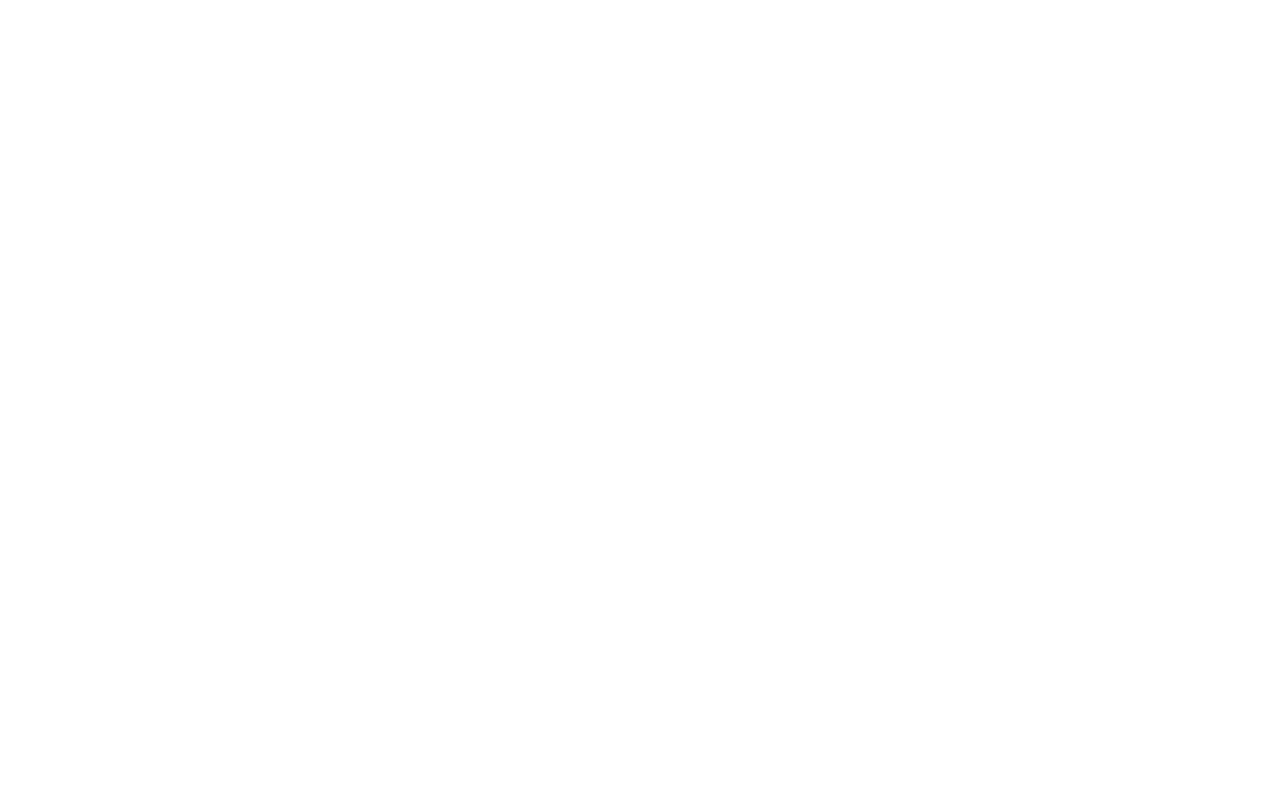
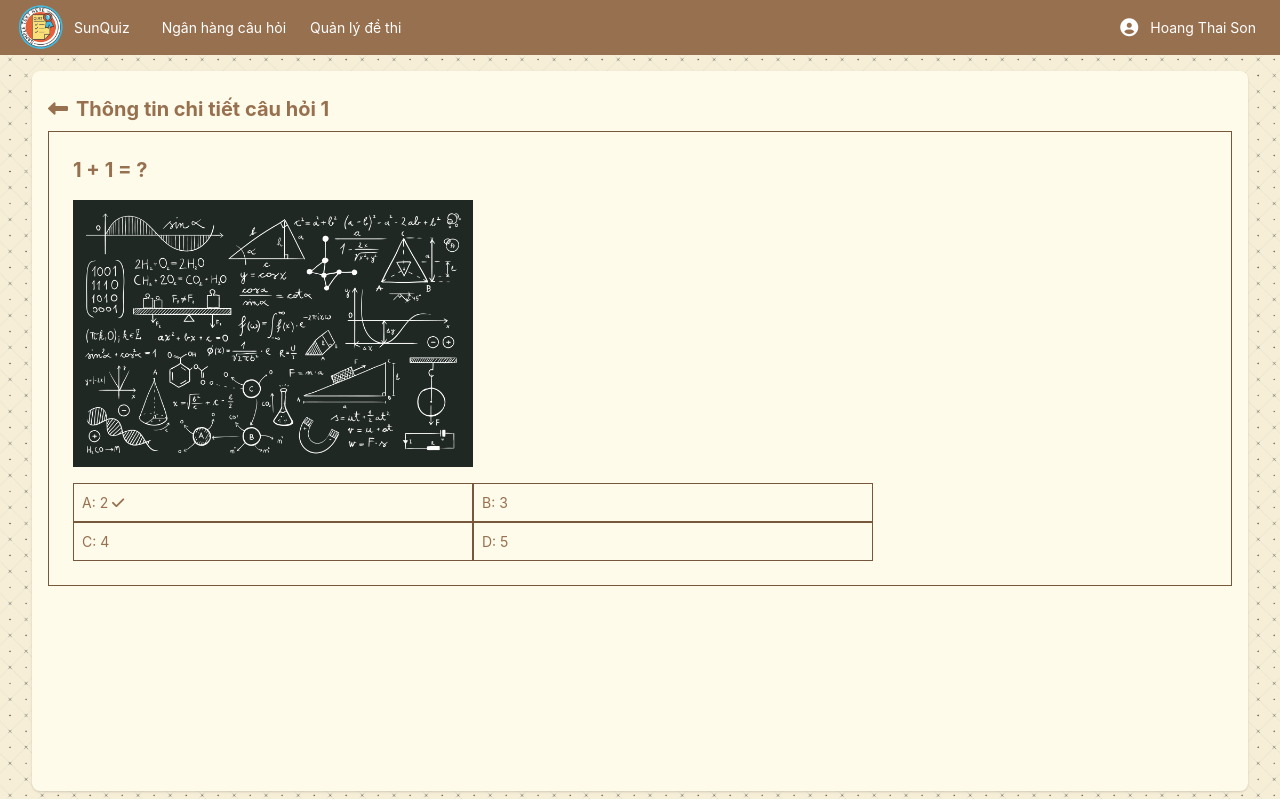
Before and after one commit to sonkun-game/sunquiz, a Nuxt app in the folder admin/teacher/: page /makeQuiz/detail/1 in a window 1280 px wide. Before the commit this address had no page. Built offline with nearby package versions, Linux system fonts and the light colour scheme.

Commit message:
add view detail

```diff
--- a/admin/teacher/layouts/main.vue
+++ b/admin/teacher/layouts/main.vue
@@ -1,16 +1,16 @@
 
 <template>
     <div class="layout-container no-scrollbar">
-        <nav class="navbar w-100 h-15 px-4 py-1 flex justify-between items-center text-white shadow">
+        <nav class="navbar w-100 h-15 px-4 py-1 flex justify-between items-center shadow">
             <div class="flex items-center gap-2 cursor-pointer">
                 <img class="logo" src="../static/img/logo.png" alt="logoSunQuiz" />
-                <span class="text-base pr-4">SunQuiz</span>
+                <span class="text-base pr-4 text-white">SunQuiz</span>
                 <a href="/makeQuiz" class="text-base px-2 bg-teddy-brow">Ngân hàng câu hỏi</a>
                 <a href="/makeTest" class="text-base px-2 bg-teddy-brow">Quản lý đề thi</a>
             </div>
 
             <div class="grow"></div>
-            <div class="p-2 flex items-center gap-3 cursor-pointer">
+            <div class="p-2 flex items-center gap-3 text-white cursor-pointer">
                 <i class="text-lg fa-solid fa-circle-user"></i>
                 <span>Hoang Thai Son</span>
             </div>
--- /dev/null
+++ b/admin/teacher/pages/makeQuiz/detail/_id.vue
@@ -0,0 +1,67 @@
+<template>
+  <div class="container p-4 shadow bg-yellow-50 rounded-lg m-auto">
+    <p class="text-xl py-2 cursor-pointer">
+      <NuxtLink to="../">
+        <i class="fa-solid fa-left-long"></i>
+      </NuxtLink>
+      <span class="px-2"><b>Thông tin chi tiết câu hỏi {{ id }}</b></span>
+    </p>
+
+
+    <div class="p-4 border-teddy-brow">
+      <div class="text-xl p-2">
+        <b>1 + 1 = ?</b>
+      </div>
+      <div>
+        <div class="p-2">
+          <img class="question-image" src="../../../static/img/math.jpg" />
+        </div>
+        <div class="p-2">
+          <ul class="cursor-pointer">
+            <li class="flex">
+              <div class="answ border-teddy-brow p-2">
+                A: 2 <span class="py-2 text-lime-400"><i class="fa-solid fa-check font-bold"></i></span>
+              </div>
+              <div class="answ border-teddy-brow p-2"> B: 3 </div>
+            </li>
+            <li class="flex">
+              <div class="answ border-teddy-brow p-2"> C: 4 </div>
+              <div class="answ border-teddy-brow p-2"> D: 5 </div>
+            </li>
+          </ul>
+        </div>
+      </div>
+    </div>
+
+  </div>
+</template>
+
+<style scoped>
+p, div {
+  color: #97704f;
+}
+
+.container {
+  height: 90vh;
+}
+
+.question-image {
+  max-width: 400px;
+}
+
+.answ {
+  width: 400px;
+}
+</style>
+
+<script>
+export default {
+  name: 'MakeQuizPage',
+  layout: 'main',
+  computed: {
+    id() {
+      return this.$route.params.id;
+    }
+  }
+}
+</script>
--- a/admin/teacher/pages/makeQuiz/index.vue
+++ b/admin/teacher/pages/makeQuiz/index.vue
@@ -14,6 +14,7 @@
           <tr class="">
             <th class="p-4 text-left">STT</th>
             <th class="p-4 text-left">Câu hỏi</th>
+            <th class="p-4 text-left">Hình ảnh</th>
             <th class="p-4 text-left">Đáp án</th>
             <th class="p-4">Thay đổi</th>
           </tr>
@@ -22,8 +23,16 @@
           <tr class="hover:bg-orange-100" v-for="(item, index) in listQuestion" :key="index">
             <td class="p-4">{{ index + 1 }}</td>
             <td class="p-4">{{ item.quest }}</td>
-            <td class="p-4">{{ item.answ }}</td>
+            <td class="">
+              <img class="question-image" src="../../static/img/math.jpg" />
+            </td>
             <td class="p-4">
+              {{ item.answ }}
+            </td>
+            <td class="p-4">
+              <NuxtLink :to="'/makeQuiz/detail/' + item.id">
+                <i class="fa-solid fa-eye"></i>
+              </NuxtLink>
               <button class="px-2">
                 <i class="fa-solid fa-pen"></i>
               </button>
@@ -35,7 +44,7 @@
         </tbody>
         <tfoot>
           <tr>
-            <td class="p-4" colspan="4">
+            <td class="p-4" colspan="5">
               <button class="bg-teddy-brow rounded-lg bold p-2 w-full">
                 <i class="fa-solid fa-plus text-white"></i>
                 <span class="text-white">Thêm mới câu hỏi</span>
@@ -102,4 +111,8 @@
 .container {
   height: 90vh;
 }
+
+.question-image {
+  max-width: 200px;
+}
 </style>
--- a/admin/teacher/static/css/main.css
+++ b/admin/teacher/static/css/main.css
@@ -1,6 +1,13 @@
 .bg-teddy-brow {
     background-color: #97704f;
+    color: white;
 }
 .bg-teddy-brow:hover {
     background-color: #78583d;
 }
+.border-teddy-brow {
+    border: 1px solid #78583d
+}
+.border-bottom-teddy-brow {
+    border-bottom: 1px solid #78583d
+}
```
Also changed, not shown: admin/teacher/static/img/math.jpg (added).
